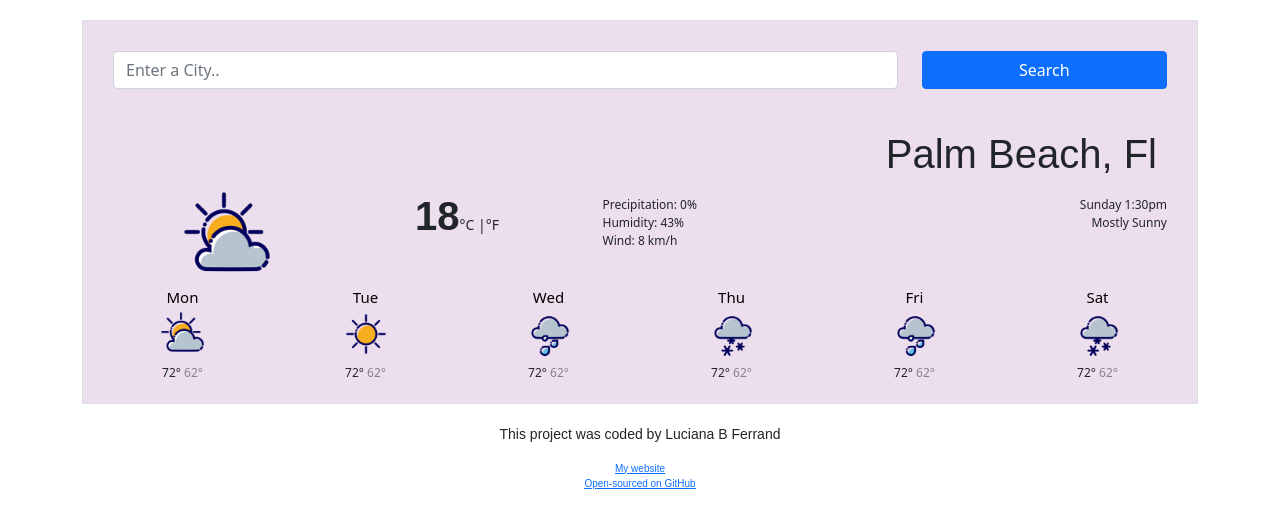
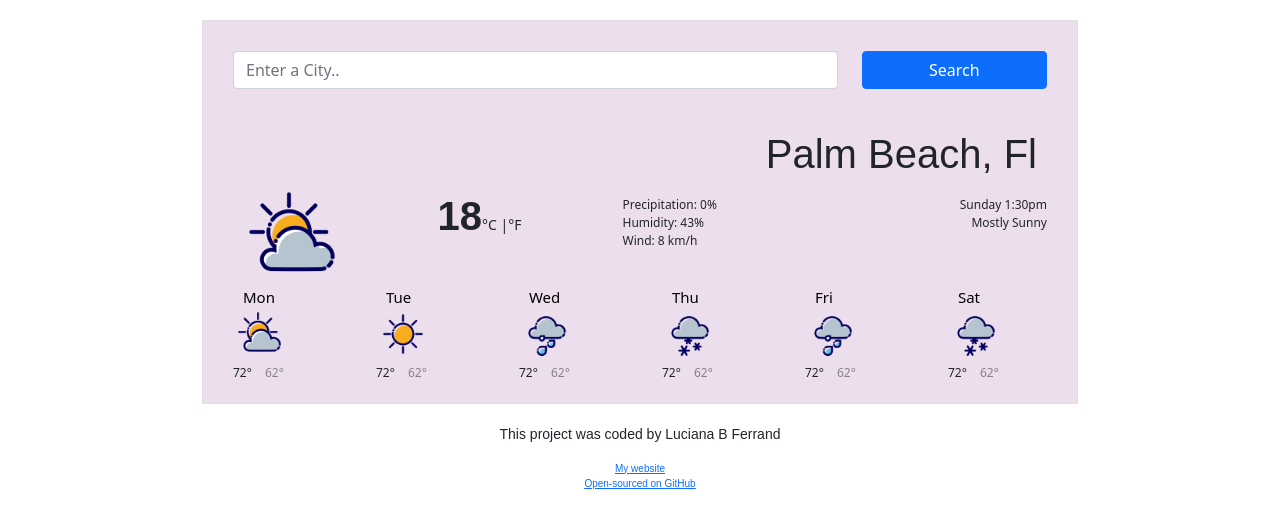
Before and after one commit to lbferrand/weather-app-react-project, a React (Create React App) app: page / in a window 1280 px wide. Shown: the top 528 px of the page. Built offline with nearby package versions, Linux system fonts and the light colour scheme.

Commit message:
Added css styles

```diff
--- a/src/App.css
+++ b/src/App.css
@@ -1,41 +1,12 @@
 .App {
-  text-align: center;
+  max-width: 900px;
+  min-width: 700px;
+  margin: 0 auto;
 }
 
-.App-logo {
-  height: 40vmin;
-  pointer-events: none;
-}
-
-@media (prefers-reduced-motion: no-preference) {
-  .App-logo {
-    animation: App-logo-spin infinite 20s linear;
-  }
-}
-
-.App-header {
-  background-color: #282c34;
-  min-height: 100vh;
-  display: flex;
-  flex-direction: column;
-  align-items: center;
-  justify-content: center;
-  font-size: calc(10px + 2vmin);
-  color: white;
-}
-
-.App-link {
-  color: #61dafb;
-}
-
-@keyframes App-logo-spin {
-  from {
-    transform: rotate(0deg);
-  }
-  to {
-    transform: rotate(360deg);
-  }
-}
 footer {
   font-family: fantasy;
+  text-align: center;
+  font-size: 10px;
+  padding-top: 20px;
 }
--- a/src/Weather.css
+++ b/src/Weather.css
@@ -6,6 +6,9 @@ body {
   border: 1px solid #dadde1;
   padding: 20px;
   background: rgb(236, 222, 236);
+  margin: auto;
+  max-width: 900px;
+  min-width: 700px;
 }
 form {
   display: block;
@@ -22,12 +25,7 @@ h1 {
   padding-right: 20px;
   padding-top: 20px;
 }
-.main-icon {
-  display: block;
-  height: 50px;
-  width: 50px;
-  margin: 25px;
-}
+
 strong {
   font-size: 40px;
   font-family: Arial, Helvetica, sans-serif;
@@ -51,23 +49,21 @@ li {
 }
 span {
   font-size: 12px;
+  margin-left: 10px;
 }
 .weather-temperature img {
   height: 100px;
   width: 100px;
+  margin-left: 20px;
 }
 .weather-forecast-date {
   font-size: 15px;
   color: #000;
+  margin-left: 20px;
 }
-.weather-forecast-date img {
-  height: 20px;
-  width: 20px;
+.icons img {
+  margin-left: 12px;
 }
 .weather-temp-min {
   opacity: 0.5;
 }
-footer {
-  font-size: 10px;
-  padding-top: 20px;
-}
--- a/src/Weather.js
+++ b/src/Weather.js
@@ -55,7 +55,7 @@ export default function Weather() {
         </div>
       </div>
       <div className="weahter forecast" id="forecast">
-        <div className="row">
+        <div className="row icons">
           <div className="col-2">
             <div className="weather-forecast-date">Mon</div>
             <img
```
